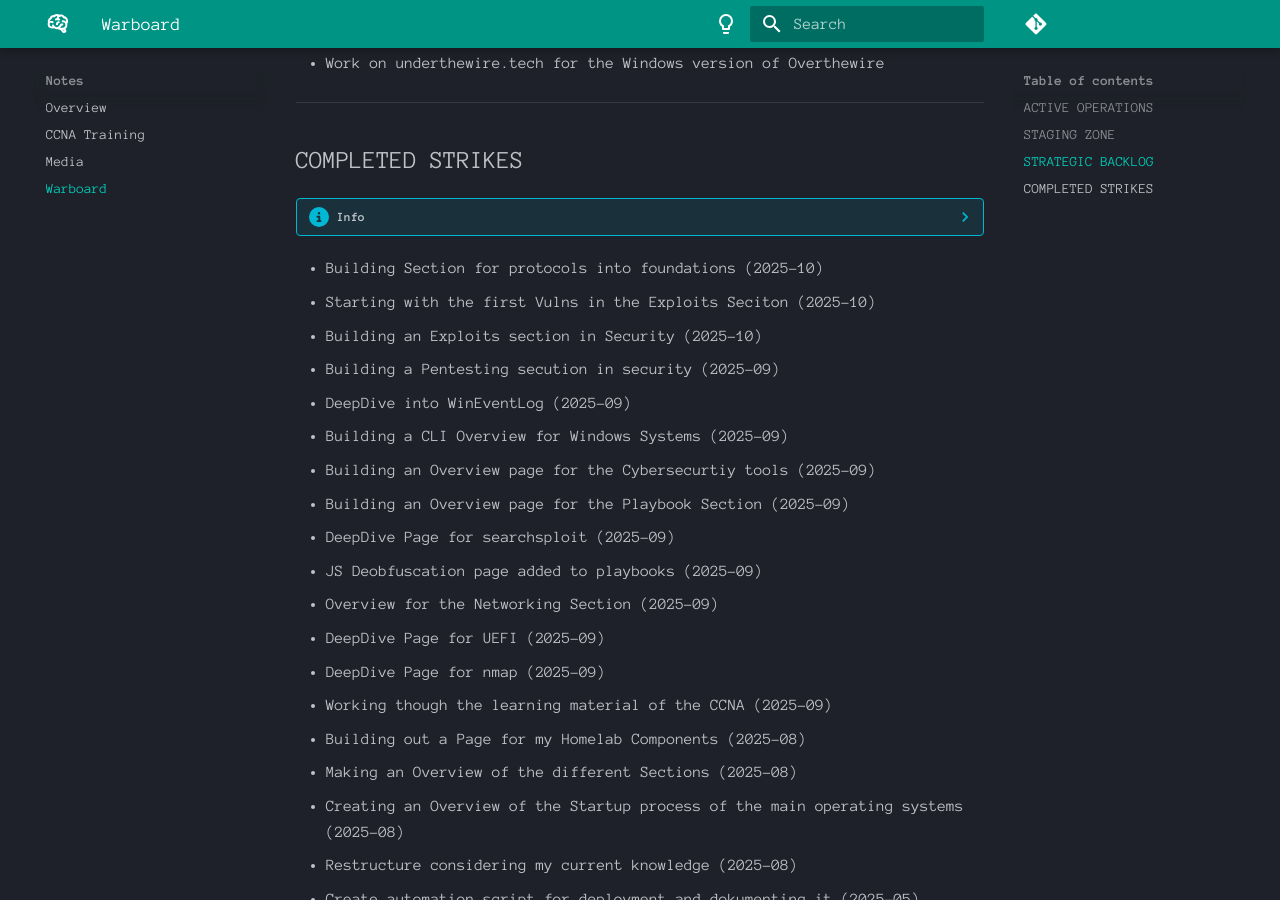
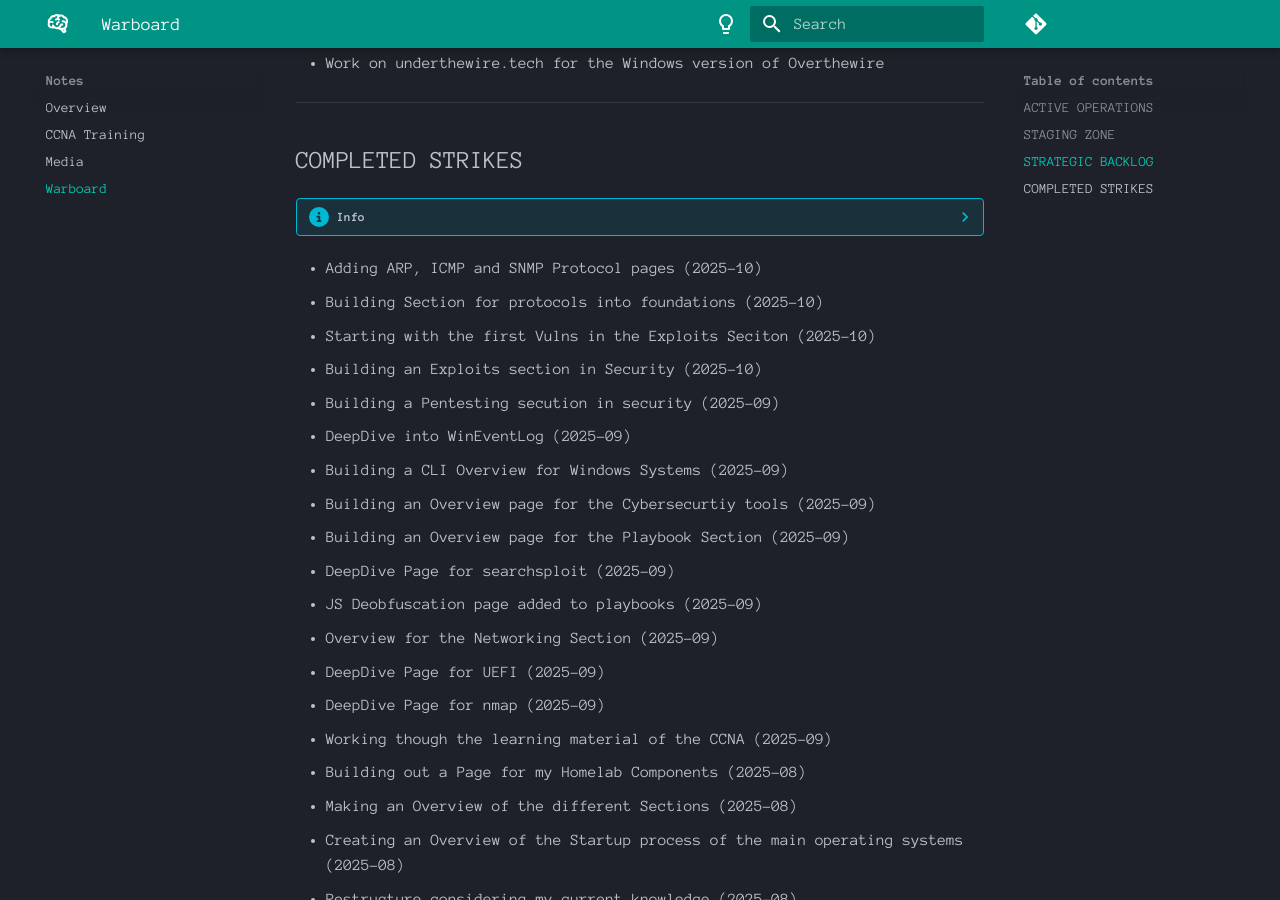
Before and after one commit to Fudomaru/wiki, an MkDocs documentation site: the page built from docs/notes/warboard.md, in a window 1280 px wide and 900 px high, scrolled down 1281 px. Built offline with MkDocs 1.6.1 and Material for MkDocs 9.7.7, drawn with Linux system fonts in a browser that asks for light colours; comment, search, counter and statistics services are not loaded.

Commit message:
fixing navigation of protocols

```diff
--- a/docs/notes/warboard.md
+++ b/docs/notes/warboard.md
@@ -51,6 +51,7 @@
 ??? info
     Trying to keep a brief history and show of what the newes pages are.
 
+- Adding ARP, ICMP and SNMP Protocol pages (2025-10)
 - Building Section for protocols into foundations (2025-10)
 - Starting with the first Vulns in the Exploits Seciton (2025-10)
 - Building an Exploits section in Security (2025-10)
--- a/mkdocs.yml
+++ b/mkdocs.yml
@@ -80,7 +80,18 @@
       - System: foundations/linux/system-internals.md
     - Protocols:
       - Overview: foundations/protocols/overview.md
+      - ARP: foundations/ protocols/arp.md
+      - ICMP: foundations/protocols/icmp.md
+      - TCP: foundations/protocols/tcp.md
+      - UDP: foundations/protocols/udp.md
+      - TSL: foundations/protocols/tls.md
+      - DNS: foundations/protocols/dns.md
+      - SMTP: foundations/protocols/smtp.md
       - SNMP: foundations/protocols/snmp.md
+      - FTP: foundations/protocols/ftp.md
+      - SSH: foundations/protocols/ssh.md
+      - SMB: foundations/protocols/smb.md
+      - DHCP: foundations/protocols/dhcp.md
   - Security:
     - Overview: security/overview.md
     - Fundamentals: security/fundamentals.md
```
